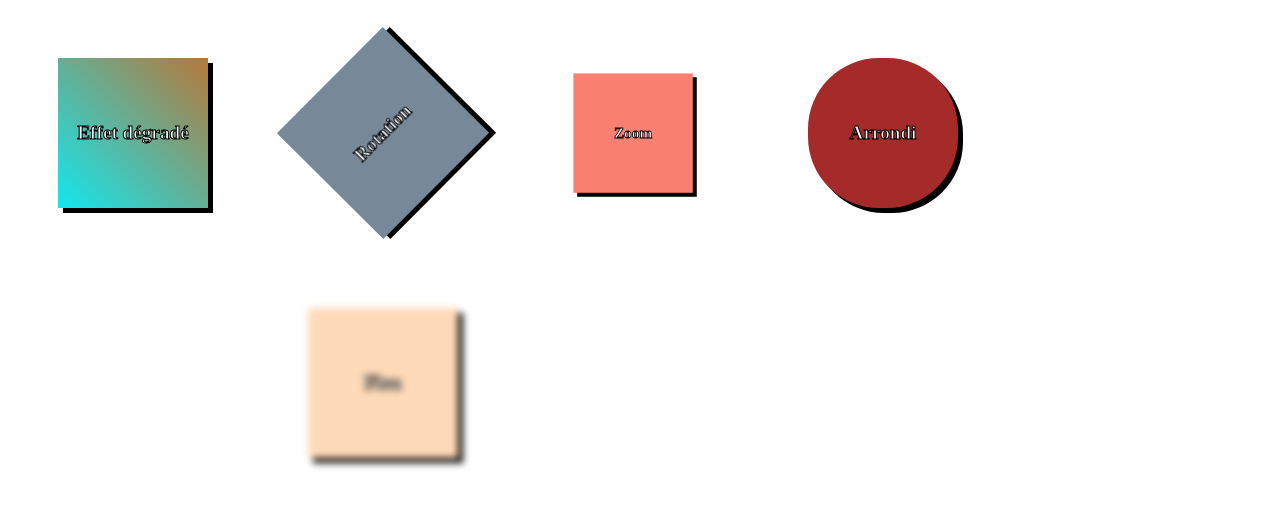
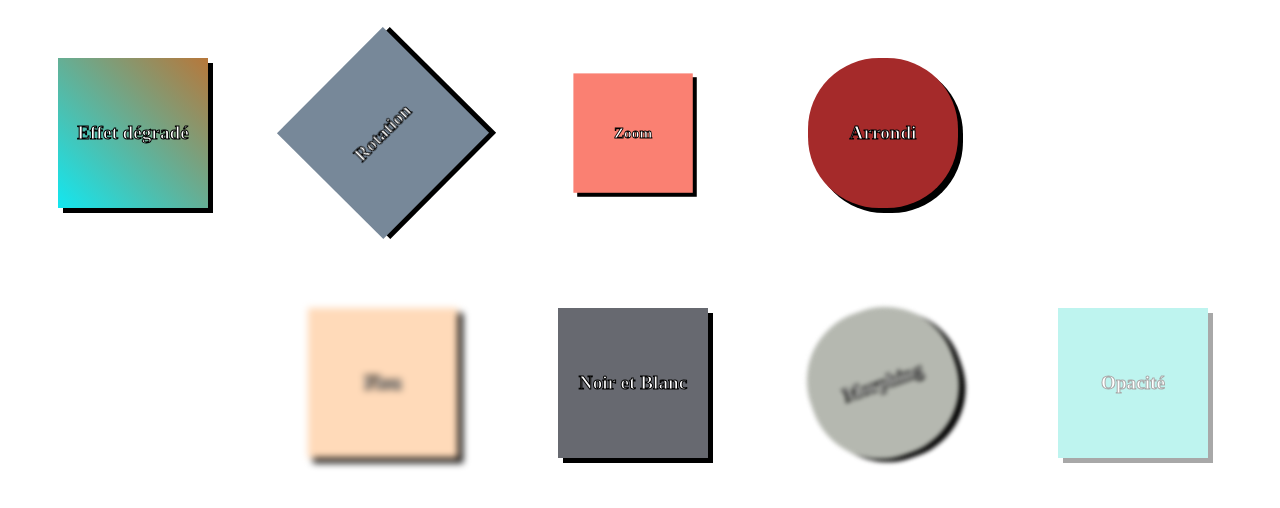
Before and after one commit to Phaenyxx/CCS_effects, a plain HTML site: page index.html in a window 1280 px wide. Shown: the top 508 px of the page. Drawn offline with Linux system fonts and the light colour scheme.

Commit message:
Update index.html

```diff
--- a/index.html
+++ b/index.html
@@ -29,4 +29,19 @@
             Flou
         </h1>
     </div>
+    <div id="noirblanc">
+        <h1>
+            Noir et Blanc
+        </h1>
+    </div>
+    <div id="morph">
+        <h1>
+            Morphing
+        </h1>
+    </div>
+    <div id="opacite">
+        <h1>
+            Opacité
+        </h1>
+    </div>
 </body>
```
